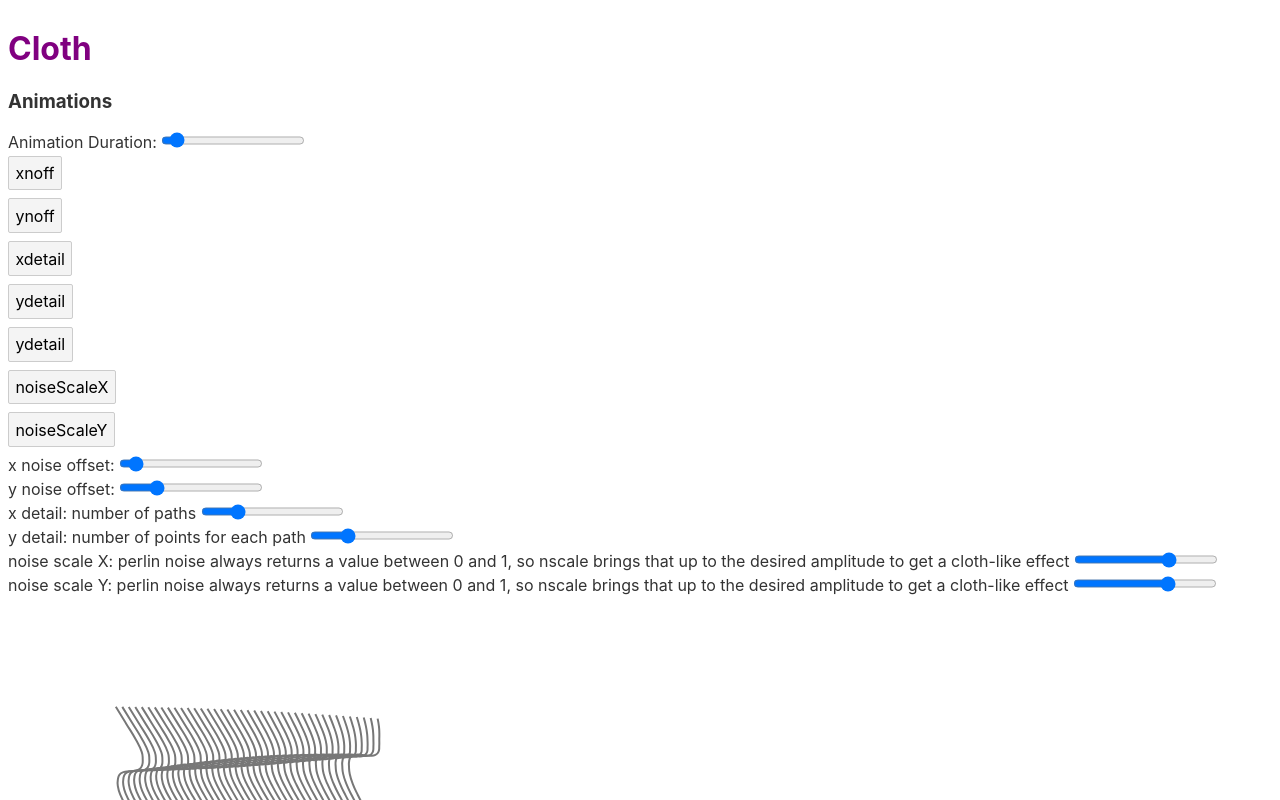
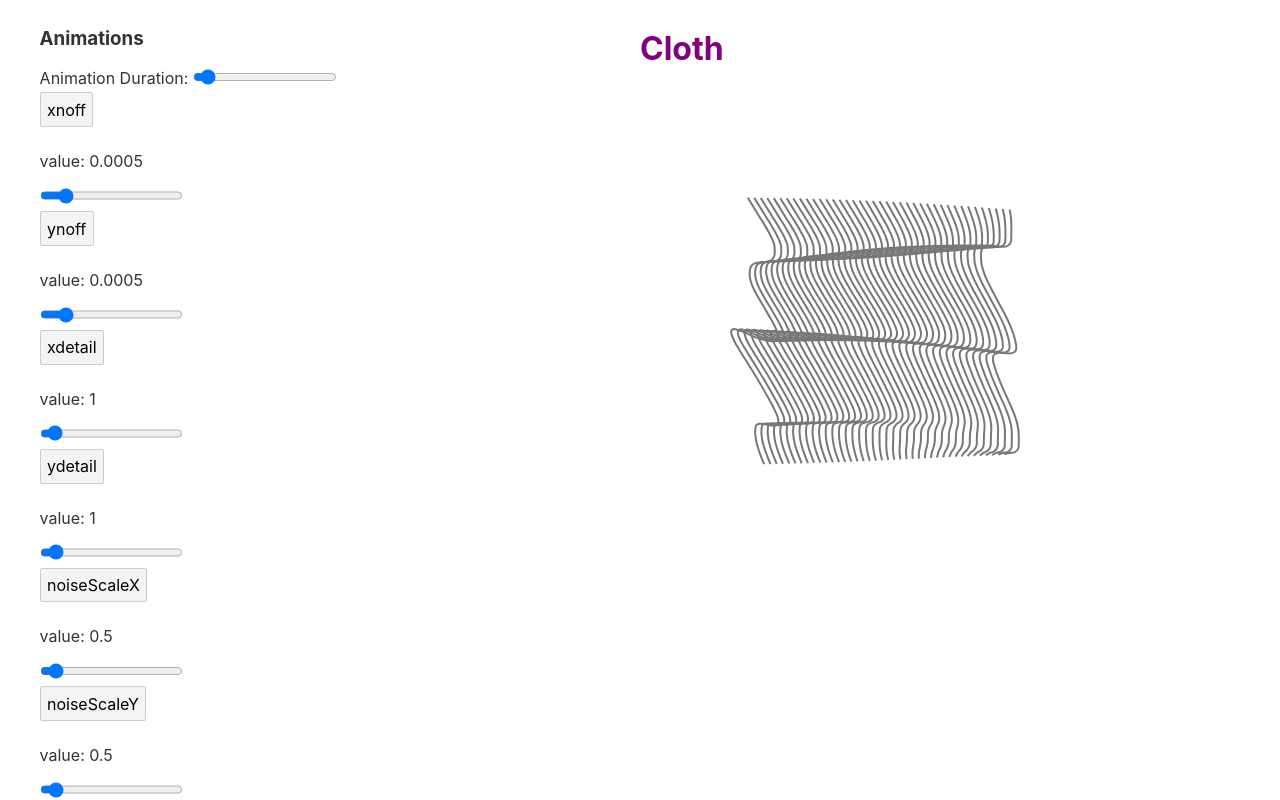
Before and after one commit to asweingarten/cloth, a Svelte app: page / in a window 1280 px wide. Shown: the top 800 px of the page. Built offline with nearby package versions, Linux system fonts and the light colour scheme.

Commit message:
Add value sliders for animation parameters
- Animate has min, max,  and metaStep
- Animate displays current paramter step size

```diff
--- a/src/Animate.svelte
+++ b/src/Animate.svelte
@@ -5,6 +5,9 @@
 
   export let parameter = "";
   export let stepSize = 1;
+  export let min = 0;
+  export let max = 100;
+  export let metaStep = 1;
 
   function animate() {
     dispatch("animate", {
@@ -17,4 +20,8 @@
 
 <div class="animation">
   <button on:click={animate}>{parameter}</button>
+  <p>value: {stepSize}</p>
+  <label for="{parameter}">
+    <input type="range"  min="{min}" max="{max}" step="{metaStep}" bind:value={stepSize}>
+  </label>
 </div>
--- a/src/App.svelte
+++ b/src/App.svelte
@@ -92,6 +92,7 @@
 </script>
 
 <style>
+
   h1 {
     color: purple;
   }
@@ -99,23 +100,34 @@
     width: 500px;
     height: 500px;
   }
+  #my-app {
+    display: grid;
+    grid-template-rows: 1fr;
+    grid-template-columns: 1fr 1fr;
+
+    width: 95%;
+    margin: 0 auto;
+  }
+
+  #left-half {
+
+  }
 </style>
 
-<div>
-  <h1>Cloth</h1>
+<div id="my-app">
 
+  <div id="left-half">
     <h3>Animations</h3>
     <label for="">
       Animation Duration:
       <input type="range" min="1" max="10" step="0.5" bind:value={animationSeconds} on:mouseup={rebuild}>
     </label>
-  <Animate parameter="xnoff" stepSize="{0.000005}" on:animate="{animatee}"></Animate>
-  <Animate parameter="ynoff" stepSize="{0.000005}" on:animate="{animatee}"></Animate>
-  <Animate parameter="xdetail" stepSize="{1}" on:animate="{animatee}"></Animate>
-  <Animate parameter="ydetail" stepSize="{1}" on:animate="{animatee}"></Animate>
-  <Animate parameter="ydetail" stepSize="{1}" on:animate="{animatee}"></Animate>
-  <Animate parameter="noiseScaleX" stepSize="{0.5}" on:animate="{animatee}"></Animate>
-  <Animate parameter="noiseScaleY" stepSize="{0.5}" on:animate="{animatee}"></Animate>
+    <Animate parameter="xnoff" stepSize="{0.0005}" min="0" max="0.005" metaStep="0.00005" on:animate="{animatee}"></Animate>
+    <Animate parameter="ynoff" stepSize="{0.0005}" min="0" max="0.005" metaStep="0.00005" on:animate="{animatee}"></Animate>
+    <Animate parameter="xdetail" stepSize="{1}" min="1" max="200" metaStep="1" on:animate="{animatee}"></Animate>
+    <Animate parameter="ydetail" stepSize="{1}" min="0" max="100" metaStep="1" on:animate="{animatee}"></Animate>
+    <Animate parameter="noiseScaleX" stepSize="{0.5}" min="0" max="100" metaStep="0.5" on:animate="{animatee}"></Animate>
+    <Animate parameter="noiseScaleY" stepSize="{0.5}" min="0" max="100" metaStep="0.5" on:animate="{animatee}"></Animate>
 
     <label for="">
       x noise offset:
@@ -141,5 +153,10 @@
       noise scale Y: perlin noise always returns a value between 0 and 1, so nscale brings that up to the desired amplitude to get a cloth-like effect
       <input type="range" min="0" max="100" step="0.5" bind:value={parameters.noiseScaleY} on:mouseup={rebuild}>
     </label>
+
+    </div>
+    <div id="right-half">
+      <h1>Cloth</h1>
       <div id="my-stage"></div>
     </div>
+</div>
```
Also changed, not shown: obvious.txt. Lines whose indentation alone changed are shown as unchanged.
